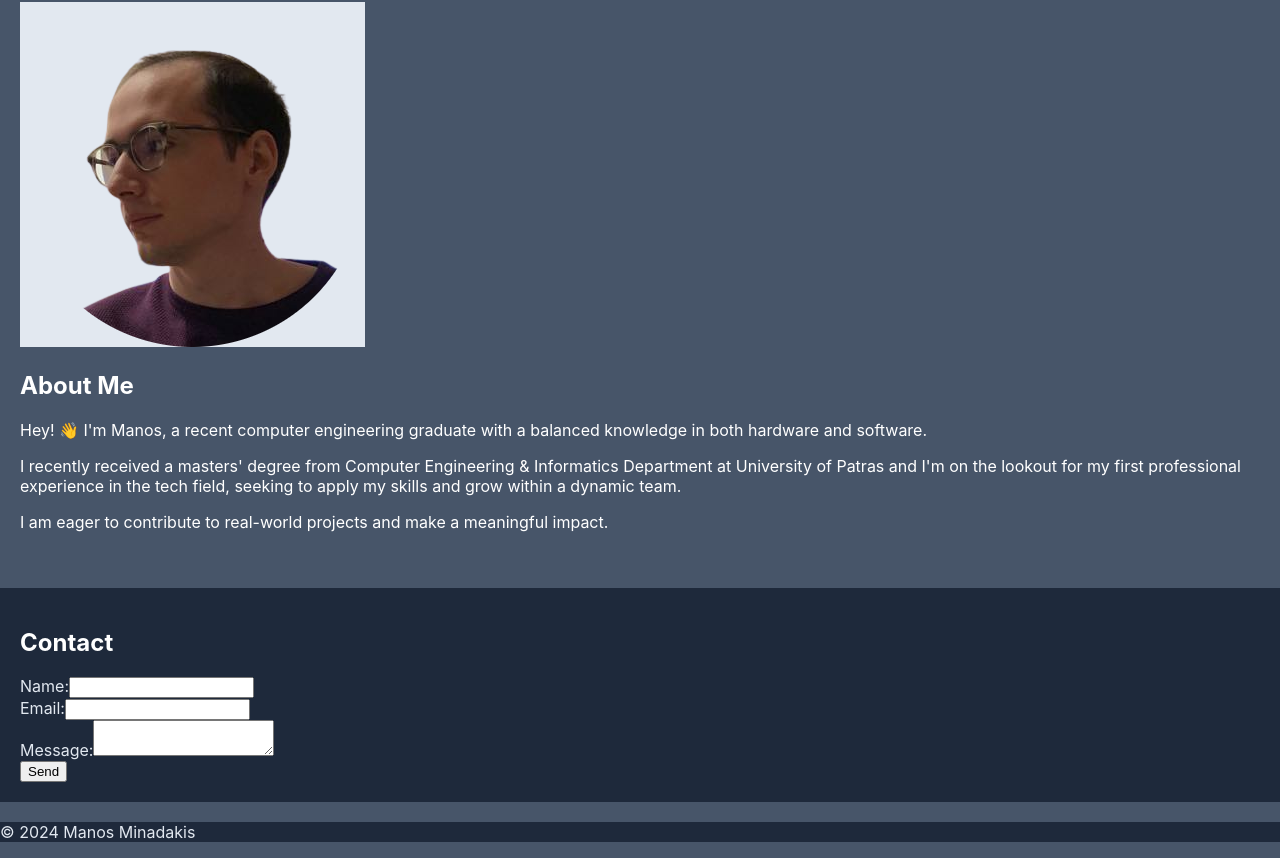
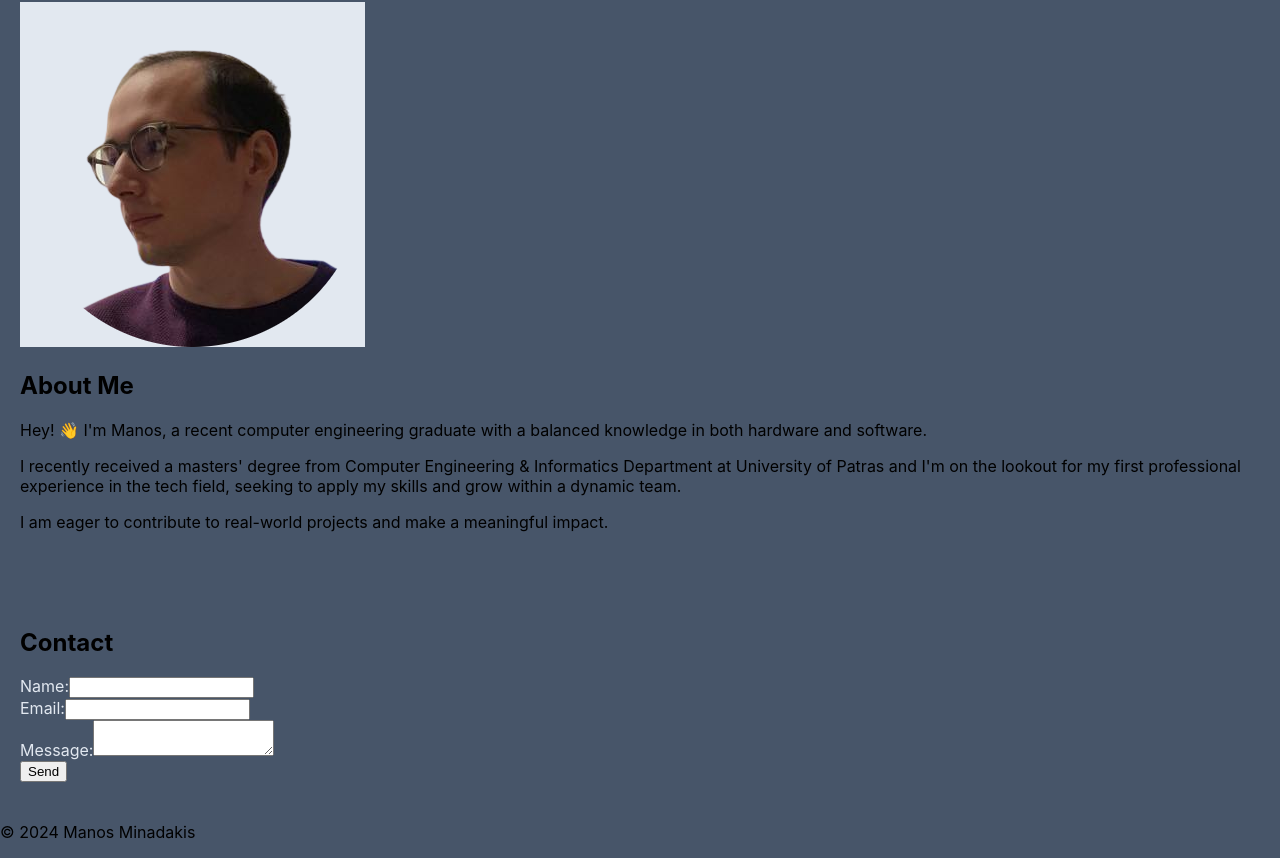
Before and after one commit to manosmin/manosmin.github.io, a React (Create React App) app: page / in a window 1280 px wide. Shown: the part 183-1041 px from the top of the page. Built offline with nearby package versions, Linux system fonts and the light colour scheme.

Commit message:
css changes

```diff
--- a/src/App.css
+++ b/src/App.css
@@ -5,7 +5,6 @@ body {
 }
 
 header {
-  background-color: rgb(30 41 59);
   padding: 20px;
 }
 
@@ -31,28 +30,8 @@ label {
   color: rgb(226 232 240);
 }
 
-h2 {
-  color: white;
-}
-
-#about h2, p {
-  color: white;
-}
-
-#contact {
-  background-color: rgb(30 41 59);
-}
-
 #profile-pic {
   background-color: rgb(226 232 240);
   border-width: 5px;
   border-color: rgb(30 41 59);
 }
-
-footer {
-  background-color: rgb(30 41 59);
-}
-
-footer p {
-  color: rgb(226 232 240);
-}
--- a/src/components/About.js
+++ b/src/components/About.js
@@ -4,9 +4,9 @@ const About = () => {
   return (
     <section id="about" className="p-5 flex flex-col items-center">
       <img src="/profile.jpg" id="profile-pic" alt="Profile" className="w-32 h-32 rounded-full shadow-lg" />
-      <h2 className="text-2xl font-semibold mt-4">About Me</h2>
-      <p className="mt-2 text-center">Hey! 👋 I'm Manos, a recent computer engineering graduate with a balanced knowledge in both hardware and software.</p>
-      <p className="mt-2 text-center"> I recently received a masters' degree from Computer Engineering & Informatics Department at University of Patras and I'm on the lookout for my first professional experience in the tech field, seeking to apply my skills and grow within a dynamic team.</p><p className="mt-2 text-center">I am eager to contribute to real-world projects and make a meaningful impact.</p>
+      <h2 className="text-2xl text-white font-semibold mt-4">About Me</h2>
+      <p className="mt-2 text-center text-white">Hey! 👋 I'm Manos, a recent computer engineering graduate with a balanced knowledge in both hardware and software.</p>
+      <p className="mt-2 text-white text-center"> I recently received a masters' degree from Computer Engineering & Informatics Department at University of Patras and I'm on the lookout for my first professional experience in the tech field, seeking to apply my skills and grow within a dynamic team.</p><p className="mt-2 text-white text-center">I am eager to contribute to real-world projects and make a meaningful impact.</p>
     </section>
   );
 };
--- a/src/components/Contact.js
+++ b/src/components/Contact.js
@@ -39,7 +39,7 @@ const Contact = () => {
   };
 
   return (
-    <section id="contact" className="p-5">
+    <section id="contact" className="bg-gray-800 text-white p-5 ">
       <h2 className="text-2xl font-semibold">Contact</h2>
       <form onSubmit={handleSubmit} className="mt-2 space-y-4">
         <div>
--- a/src/components/Footer.js
+++ b/src/components/Footer.js
@@ -2,7 +2,7 @@ import React from 'react';
 
 const Footer = () => {
   return (
-    <footer className="p-3">
+    <footer className="bg-gray-800 text-white p-3">
       <p>&copy; 2024 Manos Minadakis</p>
     </footer>
   );
```
